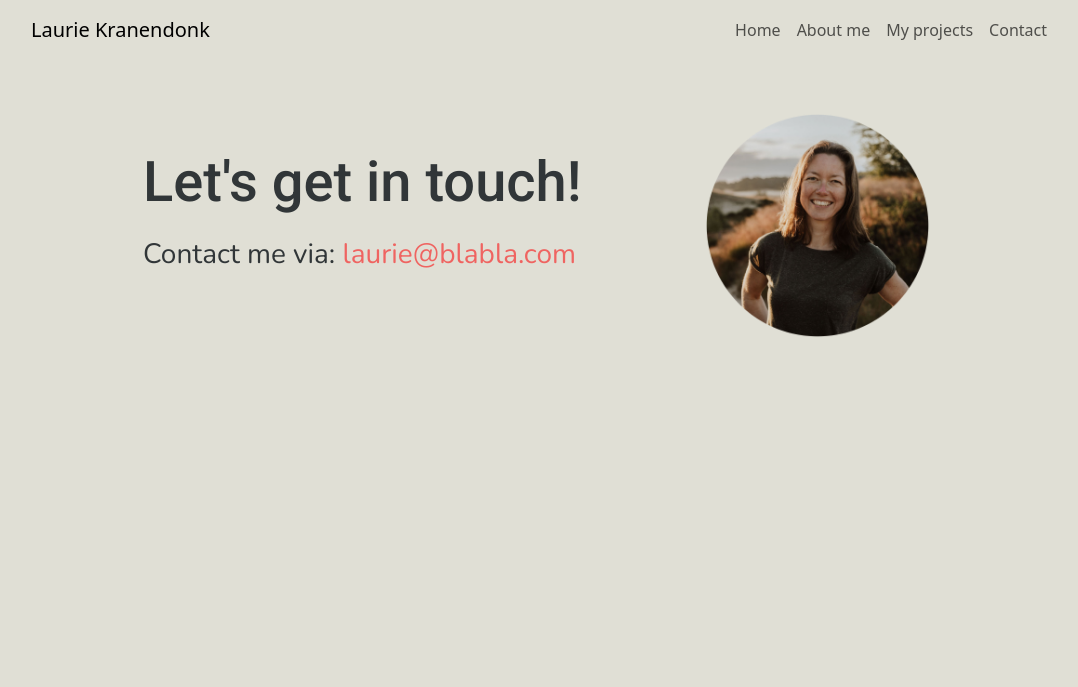
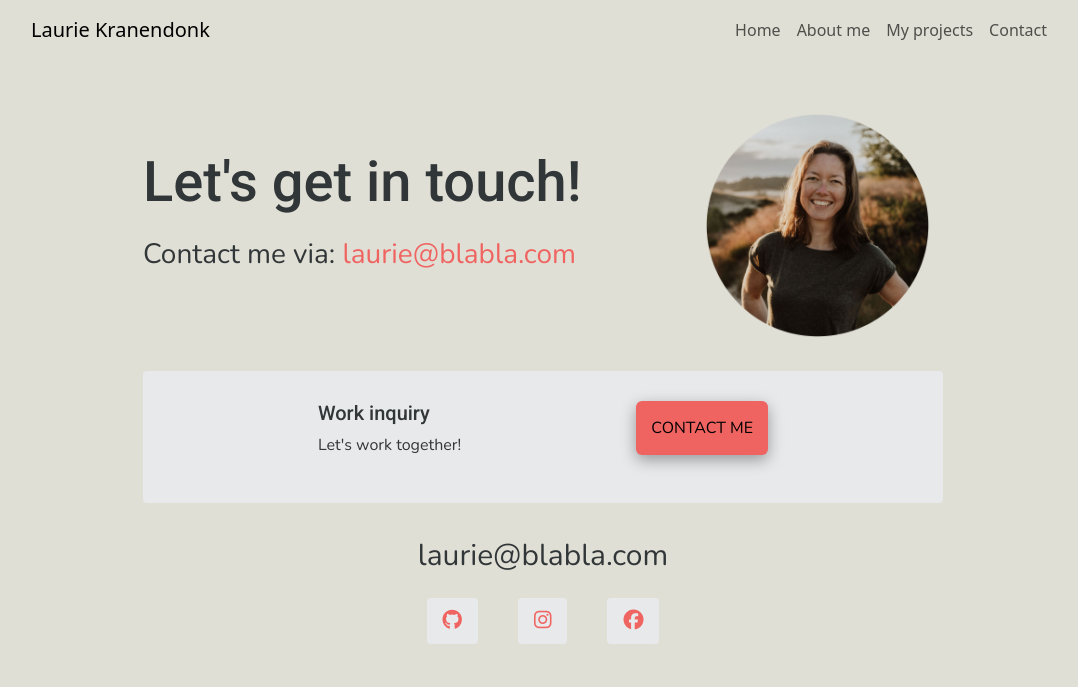
Before and after one commit to LaurieKD/Portfolio-project, a plain HTML site: page contact.html in a window 1280 px wide. Shown: the whole page, without its empty margins (97-1175 px from the left). Drawn offline with nearby package versions, Linux system fonts and the light colour scheme.

Commit message:
Added footer on contact page

```diff
--- a/contact.html
+++ b/contact.html
@@ -89,7 +89,36 @@
 							/>
 						</div>
 					</div>
+					<footer>
+  <div class="contact-box d-flex justify-content-evenly">
+    <div>
+  <h5>
+    Work inquiry
+  </h5>
+  <p>Let's work together!</p>
+  </div>
+  <div>
+  <a href="#" class="btn btn-light footer-button">CONTACT ME</a>
+</div></div>
+<div class="text-center">
+  <a href="mailto:laurie@blabla.com" class="mail-link">laurie@blabla.com</a></div>
+  <div class="social-links d-flex justify-content-center">
+    <a href="https://github.com/LaurieKD" target="_blank" class="social-link">
+      <i class="fa-brands fa-github"></i>
+
+    </a>
+    <a href="" class="social-link">
+      <i class="fa-brands fa-instagram"></i>
+
+    </a>
+    <a href="" class="social-link">
+
+      <i class="fa-brands fa-facebook"></i>
+    </a>
+</div>
+</footer>
 				</div>
+
 			</div>
 
 			</div>
--- a/src/styles.css
+++ b/src/styles.css
@@ -138,7 +138,7 @@ footer .social-link {
 	color: var(--secondary-color);
 	background: var(--background-color-main);
 	padding: 8px 16px;
-	border-radius: 10px;
+	border-radius: 4px;
 	text-align: center;
 	text-decoration: none;
 	margin: 20px;
```
